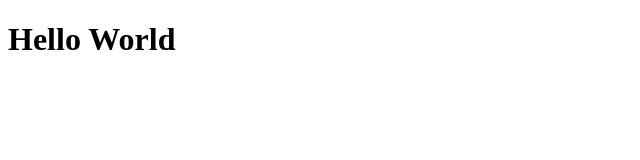
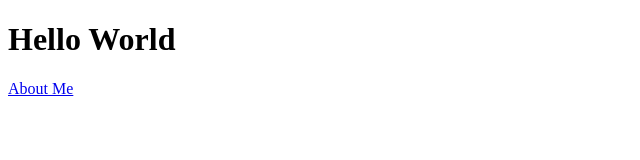
Before and after one commit to mgilliland23/mgilliland23.github.io, a plain HTML site: page index.html in a window 1280 px wide. Shown: the full height of the page, 0-640 px from the left. Drawn offline with Linux system fonts and the light colour scheme.

Commit message:
Update index.html

```diff
--- a/index.html
+++ b/index.html
@@ -8,5 +8,6 @@
 </head>
 <body>
     <h1>Hello World</h1>
+    <a href="https://mgilliland23.github.io/about/">About Me</a>
 </body>
 </html>
```
